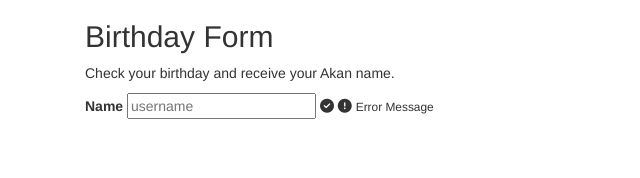
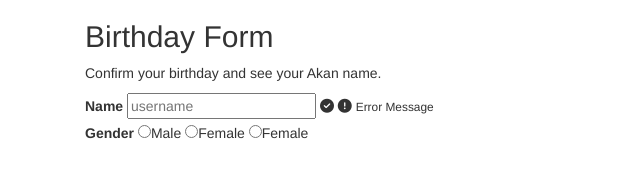
Before and after one commit to SayiaFelix/Birthday-Form, a plain HTML site: page form.html in a window 1280 px wide. Shown: the whole page, without its empty margins (0-640 px from the left). Drawn offline with nearby package versions, Linux system fonts and the light colour scheme.

Commit message:
Doc;Documenting the gender div

```diff
--- a/form.html
+++ b/form.html
@@ -28,7 +28,7 @@
         <div class="birthday_title">
 
             <h2>Birthday Form</h2>
-            <p>Check your birthday and receive your Akan name.</p>
+            <p>Confirm your birthday and see your Akan name.</p>
         </div>
 
 
@@ -38,18 +38,28 @@
             <form action="/" class="form" id="form">
                 <div class="container-form">
                     <label for="/">Name</label>
+
                     <input type="text" id="username" placeholder="username" required>
                     <i class="fas fa-check-circle"></i>
                     <i class="fas fa-exclamation-circle"></i>
                     <small>Error Message</small>
                 </div>
 
+
+
+                <div class="container-form">
+                    <label for="/">Gender</label>
+
+                    <input type="radio" name="gender" value="Male">Male
+                    <input type="radio" name="gender" value="Female">Female
+                    <input type="radio" name="gender" value="Female">Female
+
+                </div>
+
             </form>
 
 
         </div>
-
-
     </div>
 
 
```
